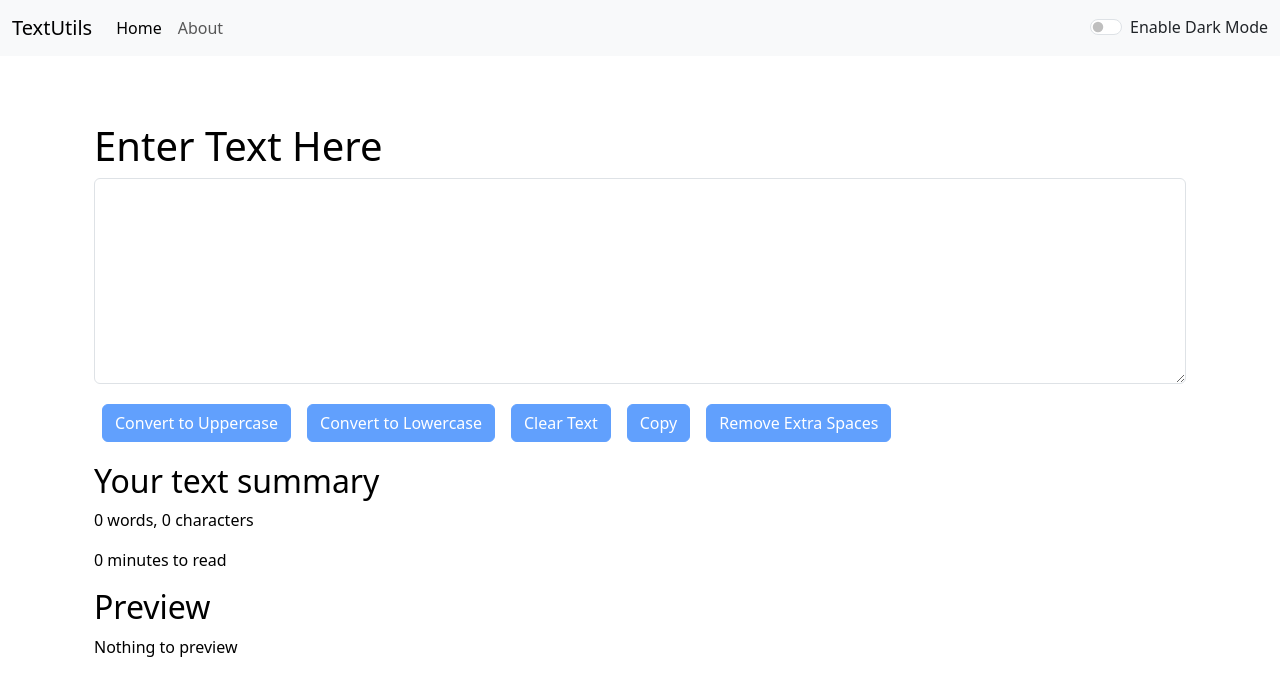
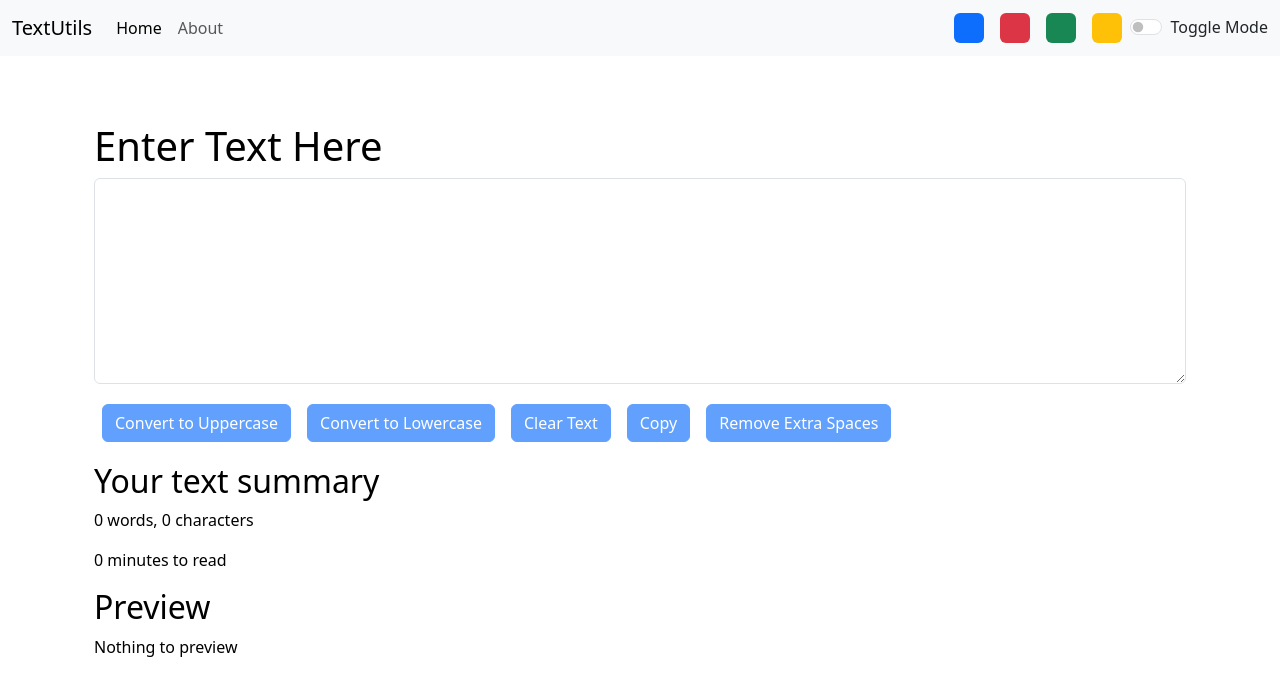
Before and after one commit to PARZIVAL0609/react-Harry, a React (Create React App) app in the folder textutils/: page / in a window 1280 px wide. Shown: the top 696 px of the page. Built offline with nearby package versions, Linux system fonts and the light colour scheme.

Commit message:
added color palette

```diff
--- a/textutils/src/App.js
+++ b/textutils/src/App.js
@@ -20,7 +20,18 @@
     }, 1500);
   };
 
-  const toggleMode = () => {
+  const removeBodyClasses=()=>{
+    document.body.classList.remove('bg-light');
+    document.body.classList.remove('bg-dark');
+    document.body.classList.remove('bg-warning');
+    document.body.classList.remove('bg-success');
+    document.body.classList.remove('bg-primary');
+    document.body.classList.remove('bg-danger');
+  }
+
+  const toggleMode = (cls) => {
+    removeBodyClasses();
+    document.body.classList.add('bg-'+cls);
     if (mode === "light") {
       setMode("dark");
       document.body.style.backgroundColor = "#2C3333";
--- a/textutils/src/components/Navbar.js
+++ b/textutils/src/components/Navbar.js
@@ -41,6 +41,36 @@
               </Link>
             </li>
           </ul>
+          <div className="d-flex">
+            <div
+              className="bg-primary rounded mx-2"
+              style={{ height: "30px", width: "30px", cursor: 'pointer' }}
+              onClick={() => {
+                props.toggleMode("primary");
+              }}
+            ></div>
+            <div
+              className="bg-danger rounded mx-2"
+              style={{ height: "30px", width: "30px", cursor: 'pointer' }}
+              onClick={() => {
+                props.toggleMode("danger");
+              }}
+            ></div>
+            <div
+              className="bg-success rounded mx-2"
+              style={{ height: "30px", width: "30px", cursor: 'pointer' }}
+              onClick={() => {
+                props.toggleMode("success");
+              }}
+            ></div>
+            <div
+              className="bg-warning rounded mx-2"
+              style={{ height: "30px", width: "30px", cursor: 'pointer' }}
+              onClick={() => {
+                props.toggleMode("warning");
+              }}
+            ></div>
+          </div>
           {/* <form className="d-flex" role="search">
             <input
               className="form-control me-2"
@@ -62,13 +92,15 @@
               type="checkbox"
               role="switch"
               id="flexSwitchCheckDefault"
-              onClick={props.toggleMode}
+              onClick={() => {
+                props.toggleMode(null);
+              }}
             />
             <label
               className="form-check-label"
               htmlFor="flexSwitchCheckDefault"
             >
-              Enable Dark Mode
+              Toggle Mode
             </label>
           </div>
         </div>
```
